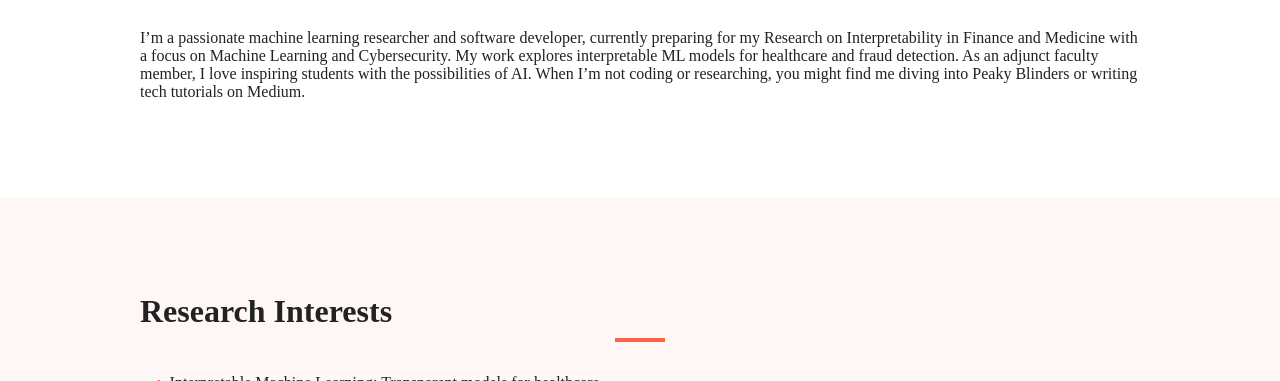
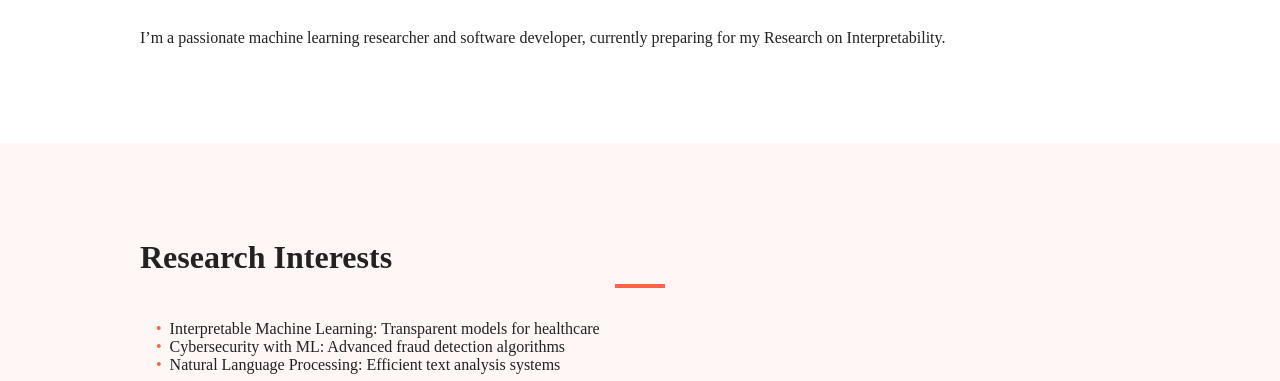
Before and after one commit to KeerthiVaddepalli98/Resume-app, a plain HTML site: page index.html in a window 1280 px wide. Shown: the part 719-1100 px from the top of the page. Drawn offline with nearby package versions, Linux system fonts and the light colour scheme; a small style sheet from the web is missing.

Commit message:
Update index.html

```diff
--- a/index.html
+++ b/index.html
@@ -6,7 +6,7 @@
     name="viewport"
     content="width=device-width, initial-scale=1, viewport-fit=cover"
   />
-  <title>Keerthi Vaddepalli | Resume</title>
+  <title> Keerthi Vaddepalli | Resume</title>
 
   <!-- AOS (Animate On Scroll) -->
   <link
@@ -68,12 +68,7 @@
       <h2>About Me</h2>
       <p>
         I’m a passionate machine learning researcher and software developer,
-        currently preparing for my Research on Interpretability in Finance and Medicine with a focus on Machine Learning and
-        Cybersecurity. My work explores interpretable ML models for healthcare
-        and fraud detection. As an adjunct faculty member, I love inspiring
-        students with the possibilities of AI. When I’m not coding or
-        researching, you might find me diving into Peaky Blinders or writing
-        tech tutorials on Medium.
+        currently preparing for my Research on Interpretability.
       </p>
     </div>
   </section>
```
